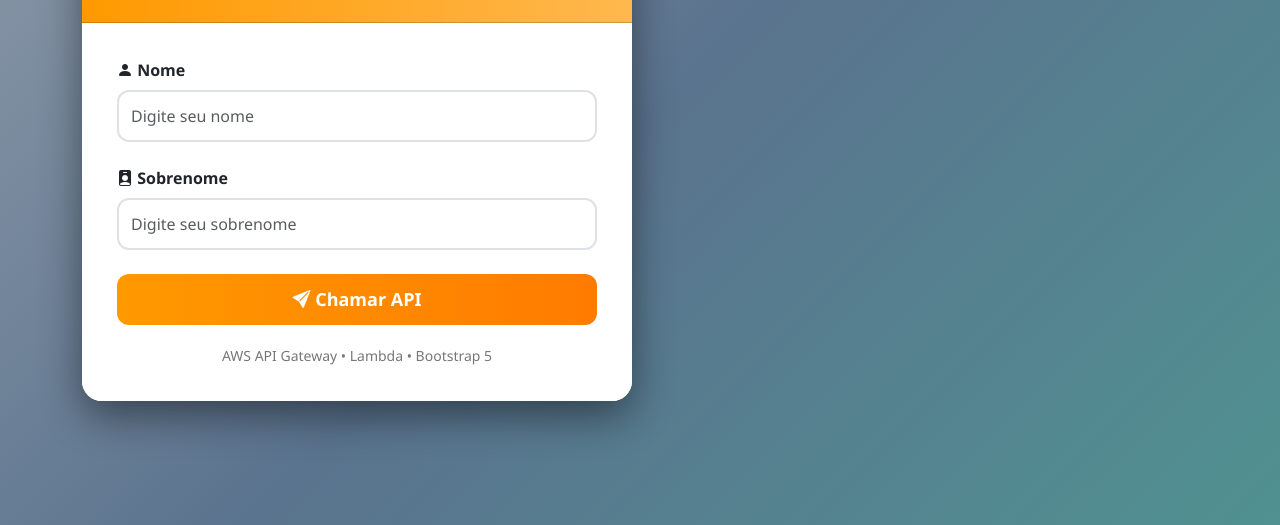
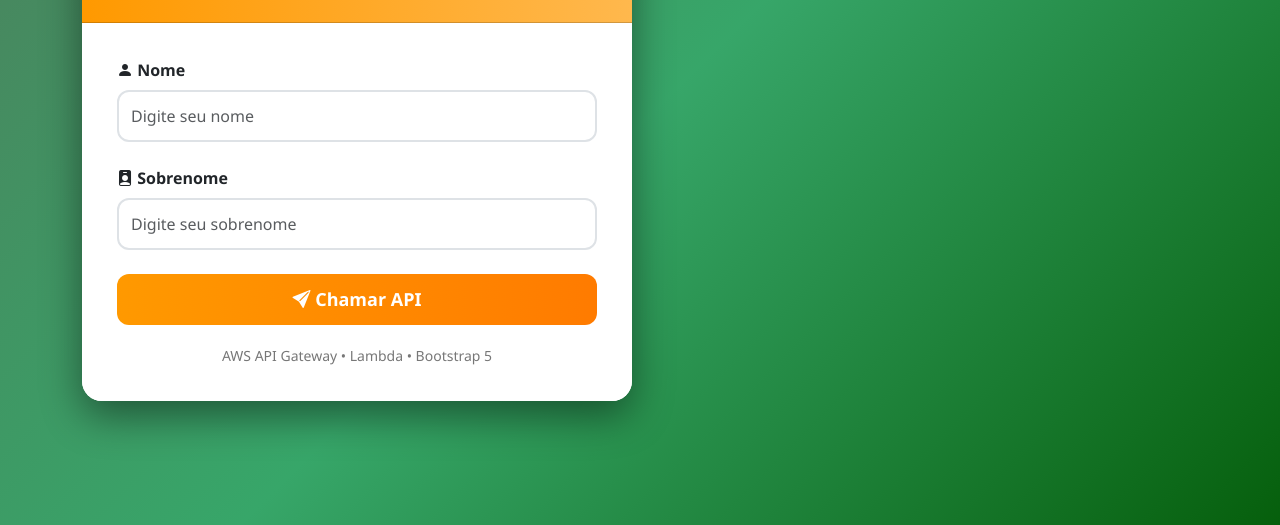
Before and after one commit to roger437linux/aws_api_gateway, a plain HTML site: page index.html in a window 1280 px wide. Shown: the part 275-800 px from the top of the page. Drawn offline with nearby package versions, Linux system fonts and the light colour scheme; some packages are replaced by stand-ins of ours; a script that the page names is missing.

Commit message:
Teste amplify

```diff
--- a/index.html
+++ b/index.html
@@ -23,7 +23,7 @@
             display:flex;
             justify-content:center;
             align-items:center;
-            background:linear-gradient(135deg,#919caa,#5a738e,#509191);
+            background:linear-gradient(135deg,#4d7e5c,#37a669,#065f0c);
             font-family:'Segoe UI',Tahoma,Geneva,Verdana,sans-serif;
         }
 
```
